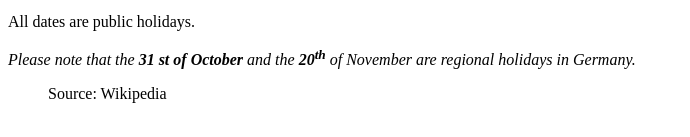
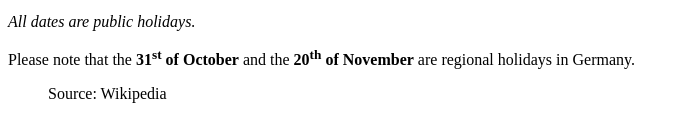
Before and after one commit to fbw-d09/uib-typography-inline-Bez1887, a website: page index.html in a window 1280 px wide. Shown: the part 197-334 px from the top of the page, 0-690 px from the left. Drawn offline with Linux system fonts and the light colour scheme.

Commit message:
abgabe überarbeitet

```diff
--- a/index.html
+++ b/index.html
@@ -17,20 +17,20 @@
       <ul>
         <li>1<sup>st</sup> of January</li>
         <li>1<sup>st</sup> of May</li>
-        <li>25 <sup> th </sup>of December</li>
+        <li>25<sup>th</sup> of December</li>
       </ul>
 
-      <p class="holidays">All dates are public holidays.</p>
+      <i><p class="holidays">All dates are public holidays.</p></i>
 
-      <p class="note" >
-        <em> Please note that the <strong>31  st</sup> of October</strong> and
-        the <strong>20<sup>th</sup></strong> of November are regional holidays in Germany.</em>
+      <p class="note">
+        Please note that the <b>31<sup>st</sup> of October</b> and the
+        <b>20<sup>th</sup> of November</b> are regional holidays in Germany.
       </p>
     </main>
 
     <footer>
-        <blockquote>
-      <p>Source: Wikipedia</p>
+      <blockquote>
+        <p>Source: Wikipedia</p>
       </blockquote>
     </footer>
   </body>
```
